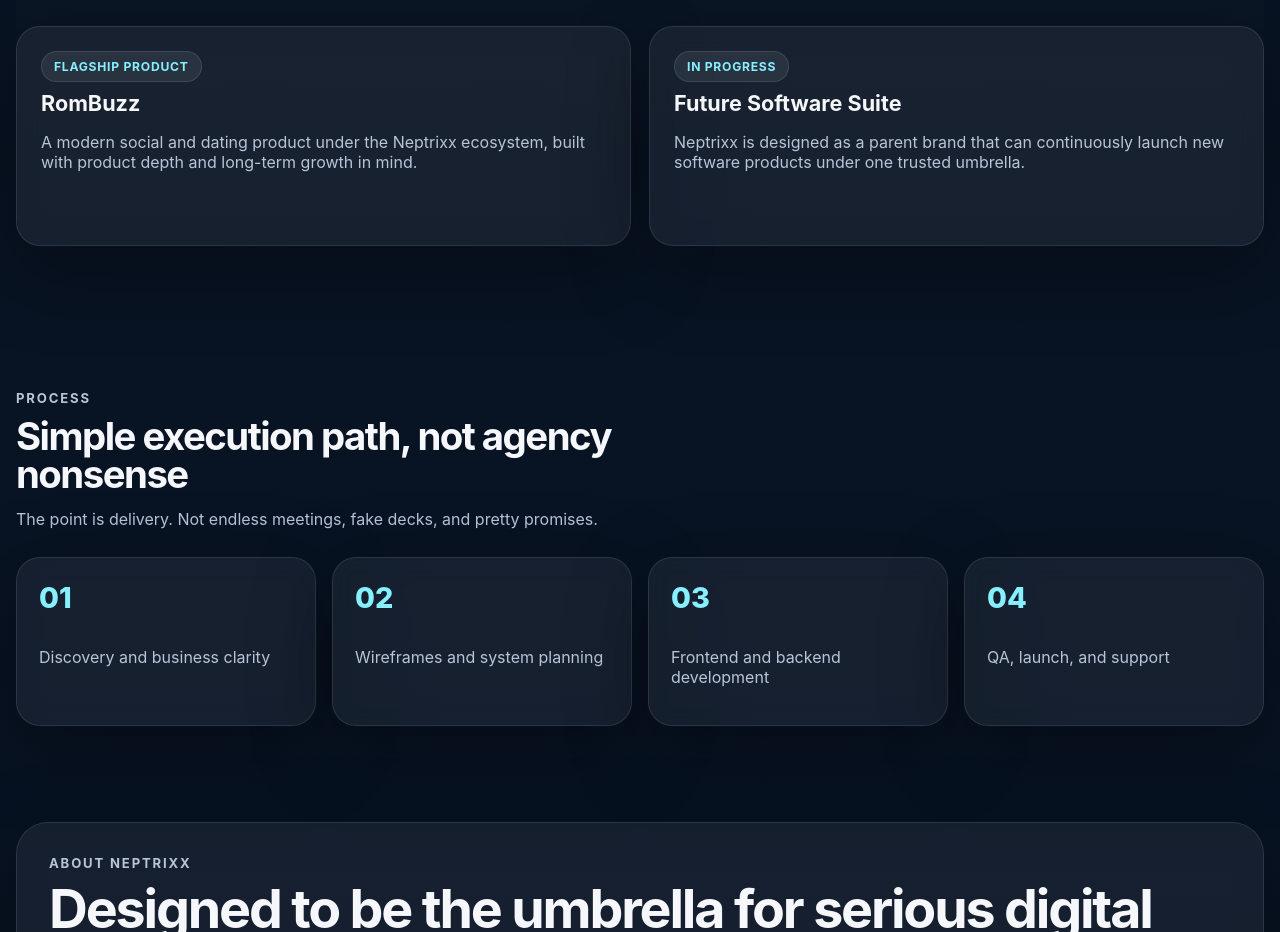
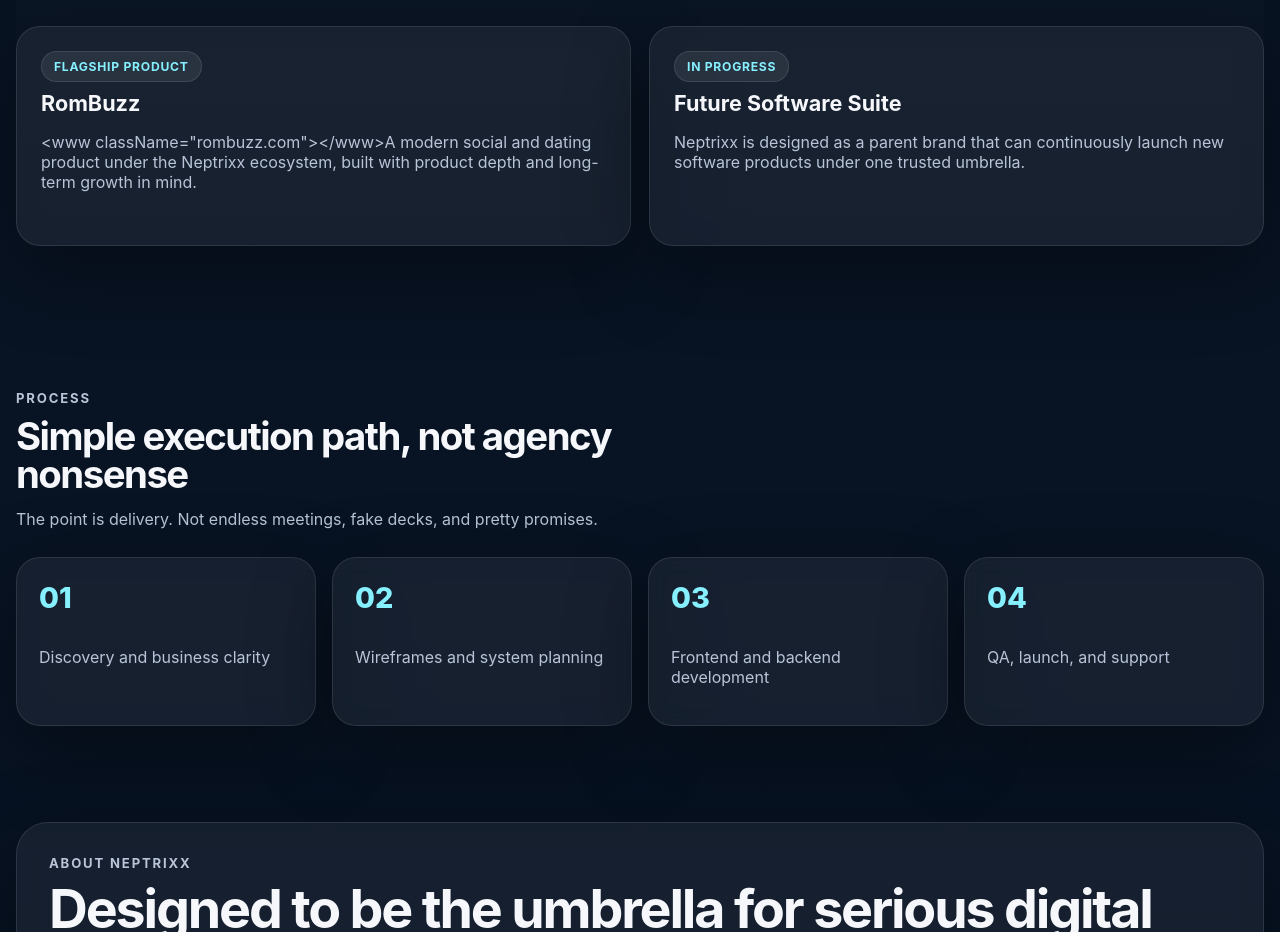
Before and after one commit to myprojectthisyear2025-lang/neptrixx, a React (Vite) app in the folder frontend/: page / in a window 1280 px wide. Shown: the part 1801-2733 px from the top of the page. Built offline with nearby package versions, Linux system fonts and the light colour scheme; no server answers.

Commit message:
added link for rombuzz

```diff
--- a/frontend/src/App.jsx
+++ b/frontend/src/App.jsx
@@ -26,7 +26,7 @@
     name: "RomBuzz",
     badge: "Flagship Product",
     description:
-      "A modern social and dating product under the Neptrixx ecosystem, built with product depth and long-term growth in mind.",
+      "<www className=\"rombuzz.com\"></www>A modern social and dating product under the Neptrixx ecosystem, built with product depth and long-term growth in mind.",
   },
   {
     name: "Future Software Suite",
```
